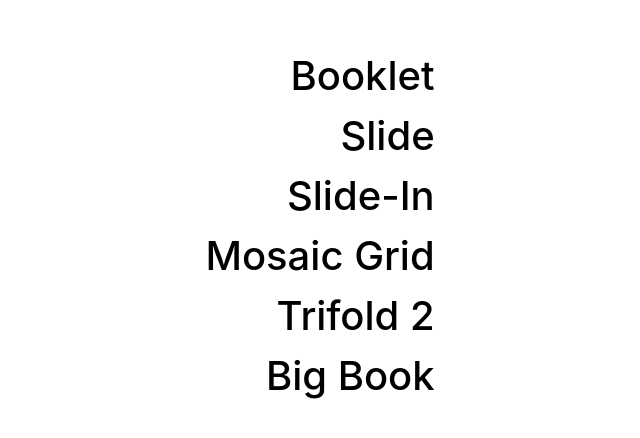
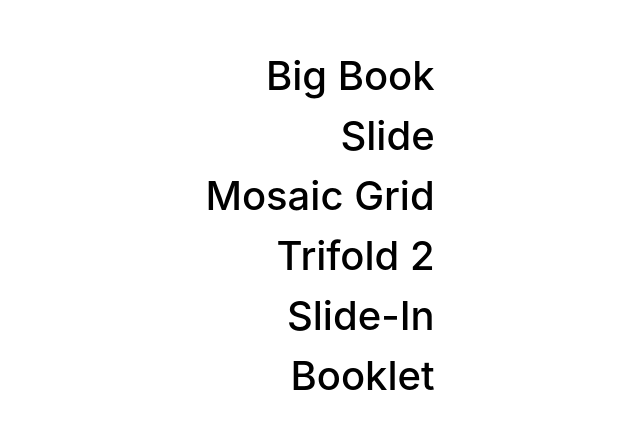
Before and after one commit to mjchin1/WebPageSamples, a React (Vite) app in the folder client/: page / in a window 1280 px wide. Shown: the part 174-612 px from the top of the page, without its empty margins (320-960 px from the left). Built offline with nearby package versions, Linux system fonts and the light colour scheme; a web font is replaced by a local one.

Commit message:
re-ordering nav

```diff
--- a/client/src/Components/Navigations.jsx
+++ b/client/src/Components/Navigations.jsx
@@ -4,15 +4,16 @@ export default function Navigations() {
     return (
         <nav className="navbar">
 
-
-            <Link to = '/bklt'>Booklet</Link>
-            {/* <Link to = '/tf'>Trifold</Link>  */}
+            <Link to = '/bbk'>Big Book</Link>
             <Link to = '/sld'>Slide</Link>
-            <Link to = '/sldn'>Slide-In</Link>
             <Link to = '/mg'>Mosaic Grid</Link>
             <Link to = '/tf2'>Trifold 2</Link>
-             <Link to = '/bbk'>Big Book</Link>
+            <Link to = '/sldn'>Slide-In</Link>
+            <Link to = '/bklt'>Booklet</Link>
 
+
+
+            {/* <Link to = '/tf'>Trifold</Link>  */}
             {/* <Link to = '/bb'>Big Box</Link> */}
 
 
```
